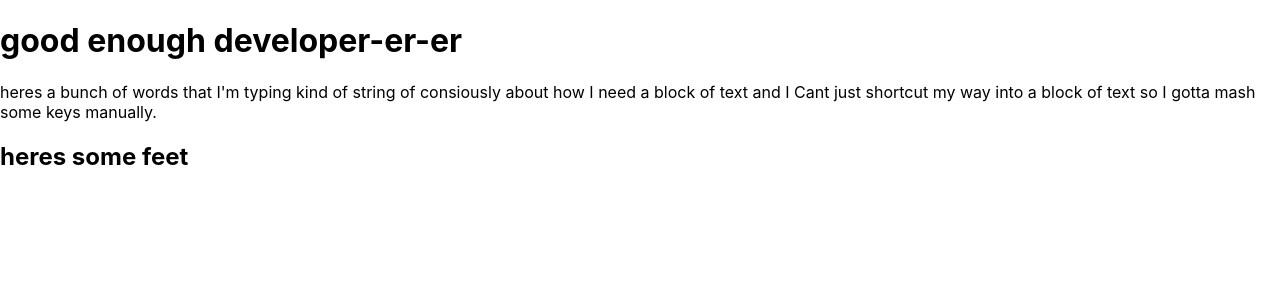
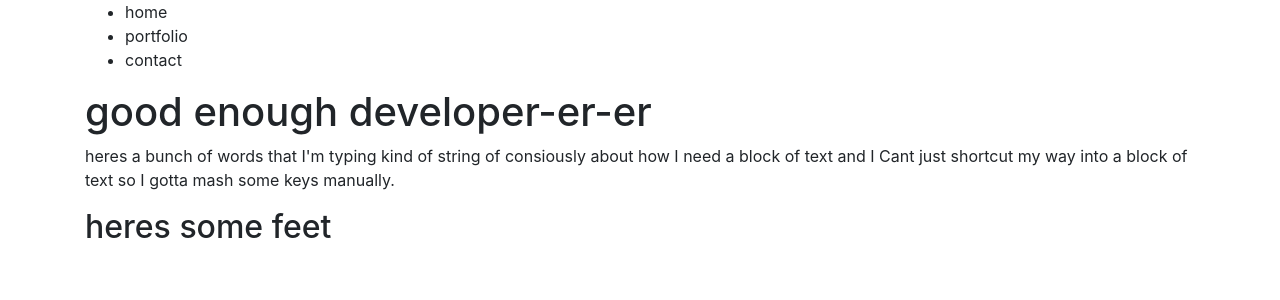
Before and after one commit to austindryden/react-portfolioish, a React (Create React App) app: page / in a window 1280 px wide. Shown: the top 300 px of the page. Built offline with nearby package versions, Linux system fonts and the light colour scheme.

Commit message:
classed up

```diff
--- a/public/index.html
+++ b/public/index.html
@@ -24,7 +24,8 @@
       work correctly both with client-side routing and a non-root public URL.
       Learn how to configure a non-root public URL by running `npm run build`.
     -->
-    <title>React App</title>
+    <title>fake portfolio</title>
+   <link rel="stylesheet" href="https://cdnjs.cloudflare.com/ajax/libs/twitter-bootstrap/4.4.1/css/bootstrap.min.css">
   </head>
   <body>
     <noscript>You need to enable JavaScript to run this app.</noscript>
--- a/src/App.js
+++ b/src/App.js
@@ -8,14 +8,14 @@ import Footer from './Footer';
 
 const headerCopy="good enough developer-er-er";
 const websiteCopy = `heres a bunch of words that I'm typing kind of string of consiously about how I need a block of text and I Cant just shortcut my way into a block of text so I gotta mash some keys manually.`;
-
+const linknames = ['home', 'portfolio', 'contact']
 function App() {
   return (
-    <React.Fragment>
-      <Header content={headerCopy} />
+    <div className="container">
+      <Header content={headerCopy} headerLinks={linknames} />
       <Main content={websiteCopy} />
       <Footer />
-    </React.Fragment>
+    </div>
   );
 }
 
--- a/src/Header.js
+++ b/src/Header.js
@@ -1,8 +1,13 @@
 import React from 'react';
+import Nav from './Nav';
 
-function Header({content}){
+function Header({content, headerLinks}){
+    console.log(headerLinks)
     return(
-        <header><h1>{content}</h1></header>
+        <header>
+            <Nav links={headerLinks} />
+            <h1>{content}</h1>
+        </header>
     );
 }
 
--- /dev/null
+++ b/src/Nav.js
@@ -0,0 +1,31 @@
+import React from 'react';
+
+
+class Nav extends React.Component{
+
+    constructor(props){
+        super(props);
+
+
+    }
+
+
+    render(){
+        return(
+            <div id="navbar">
+                <ul>
+                    {this.props.links.map((link, index) =>{
+                        return(
+                            <li key={index}>{link}</li>
+                        )
+                    })}
+                </ul>
+            </div>
+        )
+    }
+}
+
+
+
+
+export default Nav;
```
